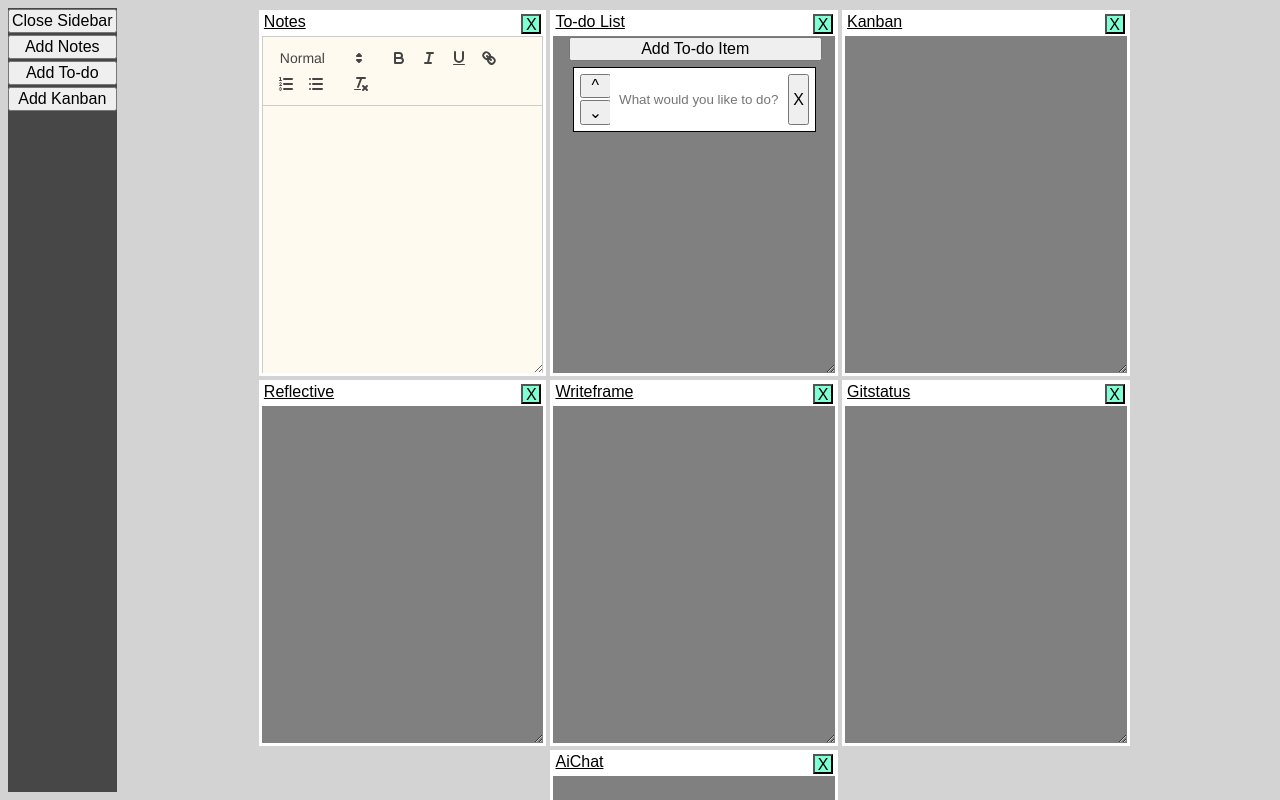
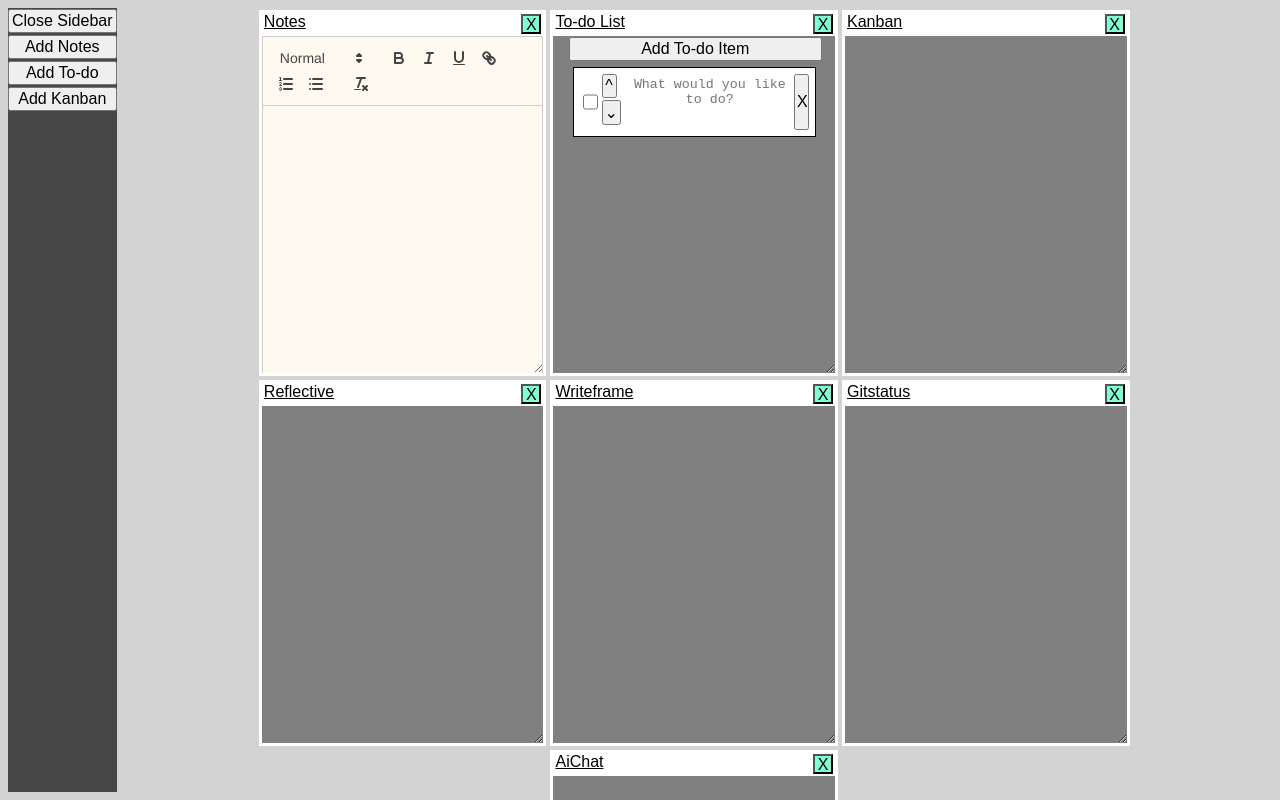
Before and after one commit to J-Wll/dev-companion, a React (Vite) app: page / in a window 1280 px wide. Both pictures are taken after a click on the button "Add To-do Item". Shown: the top 800 px of the page. Built offline with nearby package versions, Linux system fonts and the light colour scheme.

Commit message:
Added checking with strikethrough to to-do items
Basic version of todo list now complete

```diff
--- a/src/TodoContent.jsx
+++ b/src/TodoContent.jsx
@@ -1,5 +1,7 @@
 import { useState, useEffect } from 'react'
 import './css/TodoContent.css'
+
+// Should probably convert todoList to an object mapped into an array at render. Because there are so many Maps going on here
 
 export default function TodoContent(props) {
     const [todoList, setTodoList] = useState(props.dataFromGlobal);
@@ -16,7 +18,7 @@ export default function TodoContent(props) {
     }, [todoList])
 
     function addTodo() {
-        setTodoList((prev) => [...prev, { order: todoList.length, key: self.crypto.randomUUID(), data: "" }]);
+        setTodoList((prev) => [...prev, { key: self.crypto.randomUUID(), order: todoList.length, checked: false, data: "" }]);
         console.log(todoList);
     }
 
@@ -28,6 +30,10 @@ export default function TodoContent(props) {
 
     function updateTodoText(newVal, iKey) {
         setTodoList((prev) => prev.map((todo) => todo.key === iKey ? { ...todo, data: newVal } : todo));
+    }
+
+    function checkTodo(iKey, currentVal) {
+        setTodoList((prev) => prev.map((todo) => todo.key === iKey ? { ...todo, checked: !currentVal } : todo));
     }
 
     function changeTodoOrder(event, direction, target, currentOrder) {
@@ -69,18 +75,13 @@ export default function TodoContent(props) {
         // Sorts the todolist by the new orders
         setTodoList(changedOrder.sort((a, b) => a.order - b.order));
         console.log(todoList);
-
-
-        // const updatedOrder = todoList.map()
-        // const sortedTodos = [...updatedOrder].sort();
-
     }
 
     function getTodos() {
         // Prevents an error from trying to map todolist when it is still undefined
         console.log(todoList);
         if (todoList) {
-            return (todoList.map((todo) => <TodoItem key={todo.key} counter={todo.key} text={todo.data} order={todo.order} updateTodoText={updateTodoText} changeTodoOrder={changeTodoOrder} deleteTodo={deleteTodo} />))
+            return (todoList.map((todo) => <TodoItem key={todo.key} counter={todo.key} text={todo.data} order={todo.order} checked={todo.checked} checkTodo={checkTodo} updateTodoText={updateTodoText} changeTodoOrder={changeTodoOrder} deleteTodo={deleteTodo} />))
         }
     }
 
@@ -93,13 +94,15 @@ export default function TodoContent(props) {
 }
 
 function TodoItem(props) {
+    const strikeThrough = props.checked ? { textDecoration: "line-through" } : undefined
     return (
         <div className="todo-item">
+            <input type="checkbox" checked={props.checked} onChange={() => props.checkTodo(props.counter, props.checked)} />
             <div className="reorder-buttons">
                 <button onClick={(e) => props.changeTodoOrder(e, "u", props.counter, props.order)}>^</button>
                 <button onClick={(e) => props.changeTodoOrder(e, "d", props.counter, props.order)}>⌄</button>
             </div>
-            <input type="text" placeholder="What would you like to do?" value={props.text} onChange={(e) => props.updateTodoText(e.target.value, props.counter)} />
+            <textarea type="text" placeholder="What would you like to do?" style={strikeThrough} value={props.text} onChange={(e) => props.updateTodoText(e.target.value, props.counter)} />
             <button className="delete-todo" onClick={() => props.deleteTodo(props.counter)}>X</button>
         </div>
     )
--- a/src/css/TodoContent.css
+++ b/src/css/TodoContent.css
@@ -22,14 +22,21 @@
     padding: 5px;
 }
 
-.todo-item input {
+.todo-item textarea {
     box-sizing: border-box;
-    width: 89%;
     border: none;
     text-align: center;
-    /* margin: 5px; */
+
+    height: 50px;
+
+    margin: 4px;
 }
 
-.todo-item .delete-todo {
-    width: 10%;
+.todo-item button,
+.todo-item input {
+    /* height: 25px; */
+    min-width: 15px;
+    width: fit-content;
+
+    box-sizing: border-box;
 }
```
